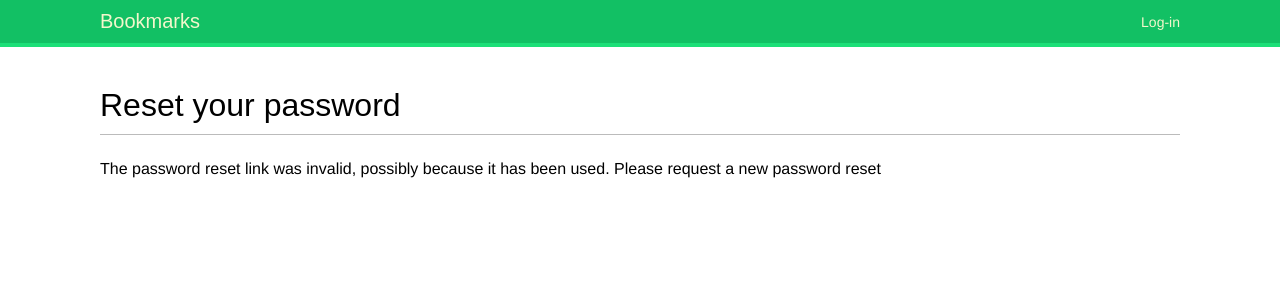
After one commit to candyflossuk/django-social-website, a Django app: page /account/reset/1/1/ in a window 1280 px wide. The commit adds this page. Shown: the top 300 px of the page. Run offline with Django 3.2, Linux system fonts and the light colour scheme; some web fonts are replaced.

Commit message:
Added password reset views and functionallity

```diff
--- a/bookmarks/account/templates/registration/login.html
+++ b/bookmarks/account/templates/registration/login.html
@@ -19,5 +19,6 @@
             <input type="hidden" name="next" value=""{{ next }}"/> <!-- passes hidden next param to the request-->
             <p><input type="submit" value="Log-in"></p>
         </form>
+        <p><a href="{% url "password_reset" %}">Forgotten your password?</a> </p>
     </div>
 {% endblock %}
--- /dev/null
+++ b/bookmarks/account/templates/registration/password_reset_confirm.html
@@ -0,0 +1,17 @@
+{% extends "base.html" %}
+
+{% block title %}Reset your password{% endblock %}
+
+{% block content %}
+    <h1>Reset your password</h1>
+    {% if validlink %}
+        <p>Please enter your new password twice:</p>
+        <form method="post">
+            {{ form.as_p }}
+            {% csrf_token %}
+            <p><input type="submit" value="Change my password"></p>
+        </form>
+    {% else %}
+        <p>The password reset link was invalid, possibly because it has been used. Please request a new password reset</p>
+    {% endif %}
+{% endblock %}
--- /dev/null
+++ b/bookmarks/account/templates/registration/password_reset_email.html
@@ -0,0 +1,3 @@
+Someone asked for password reset for email {{ email }}. Follow the link below:
+{{ protocol }}://{{ domain }}{% url "password_reset_confirm" uidb64=uid token=token %}
+Your username, in case you've forgotten: {{ user.get_username }}
--- a/bookmarks/account/urls.py
+++ b/bookmarks/account/urls.py
@@ -19,4 +19,22 @@ urlpatterns = [
         auth_views.PasswordChangeDoneView.as_view(),
         name="password_change_done",
     ),
+    path(
+        "password_reset/", auth_views.PasswordResetView.as_view(), name="password_reset"
+    ),
+    path(
+        "password_reset/done/",
+        auth_views.PasswordResetDoneView.as_view(),
+        name="password_reset_done",
+    ),
+    path(
+        "reset/<uidb64>/<token>/",
+        auth_views.PasswordResetConfirmView.as_view(),
+        name="password_reset_confirm",
+    ),
+    path(
+        "reset/done/",
+        auth_views.PasswordResetCompleteView.as_view(),
+        name="password_reset_complete",
+    ),
 ]
--- a/bookmarks/bookmarks/settings.py
+++ b/bookmarks/bookmarks/settings.py
@@ -123,3 +123,5 @@ STATIC_URL = "/static/"
 LOGIN_REDIRECT_URL = "dashboard"  # Tells Django which URL to redirect to after successful login if no next param present
 LOGIN_URL = "login"  # URL to redirect user to login
 LOGOUT_URL = "logout"  # URL to redirect the user to logout
+
+EMAIL_BACKEND = "django.core.mail.backends.console.EmailBackend"
```
Also changed, not shown: bookmarks/account/templates/registration/password_reset_complete.html (added, +8 -0 lines), bookmarks/account/templates/registration/password_reset_done.html (added, +9 -0 lines), bookmarks/account/templates/registration/password_reset_form.html (added, +13 -0 lines).
